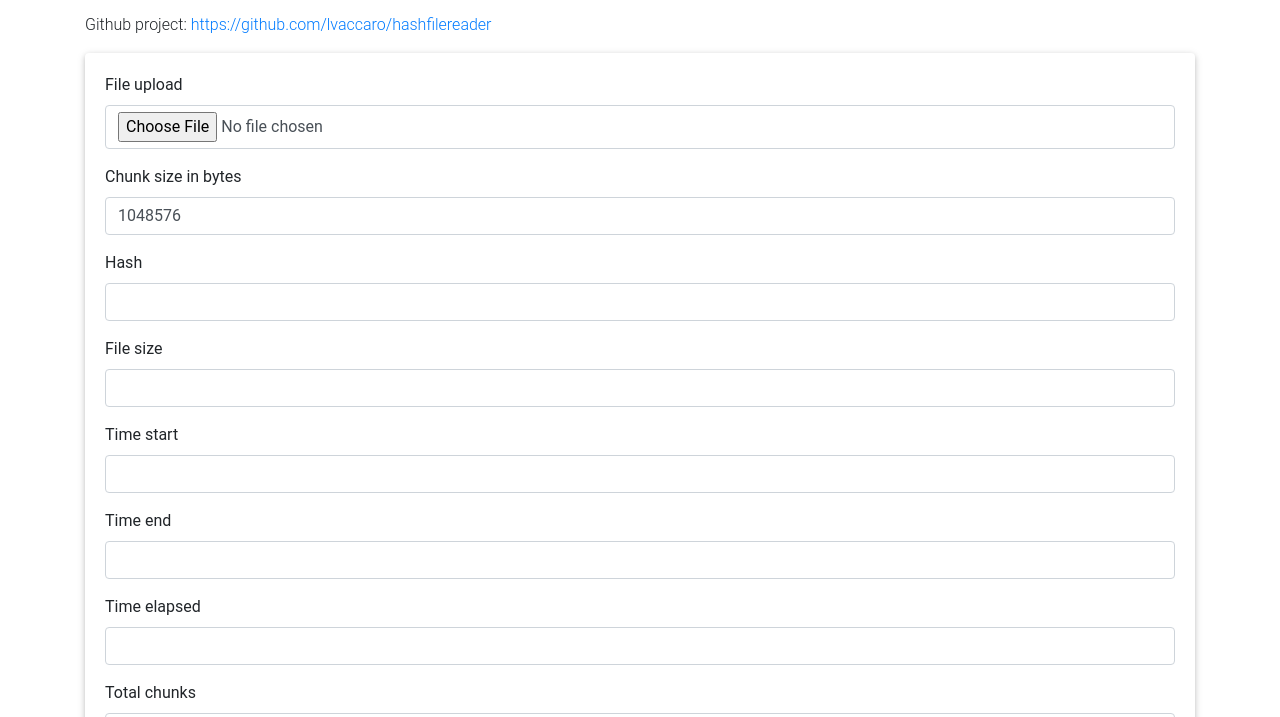
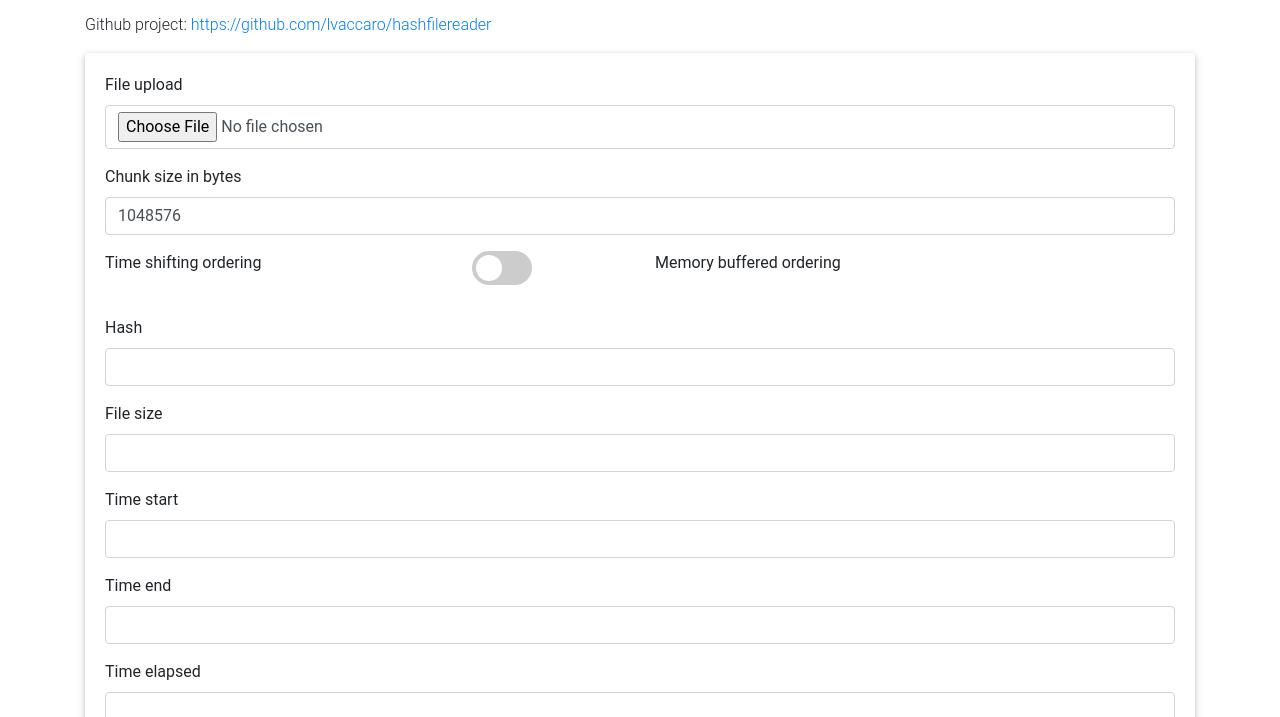
Before and after one commit to lvaccaro/hashfilereader, a plain HTML site: page index.html in a window 1280 px wide. Shown: the part 83-800 px from the top of the page. Drawn offline with nearby package versions, Linux system fonts and the light colour scheme.

Commit message:
Add both reorder mode

```diff
--- a/index.html
+++ b/index.html
@@ -11,7 +11,66 @@
     <link href="https://cdnjs.cloudflare.com/ajax/libs/mdbootstrap/4.5.0/css/mdb.min.css" rel="stylesheet"></head>
 </head>
 <body>
+<style>
+    /* The switch - the box around the slider */
+    .switch {
+        position: relative;
+        display: inline-block;
+        width: 60px;
+        height: 34px;
+    }
 
+    /* Hide default HTML checkbox */
+    .switch input {display:none;}
+
+    /* The slider */
+    .slider {
+        position: absolute;
+        cursor: pointer;
+        top: 0;
+        left: 0;
+        right: 0;
+        bottom: 0;
+        background-color: #ccc;
+        -webkit-transition: .4s;
+        transition: .4s;
+    }
+
+    .slider:before {
+        position: absolute;
+        content: "";
+        height: 26px;
+        width: 26px;
+        left: 4px;
+        bottom: 4px;
+        background-color: white;
+        -webkit-transition: .4s;
+        transition: .4s;
+    }
+
+    input:checked + .slider {
+        background-color: #2196F3;
+    }
+
+    input:focus + .slider {
+        box-shadow: 0 0 1px #2196F3;
+    }
+
+    input:checked + .slider:before {
+        -webkit-transform: translateX(26px);
+        -ms-transform: translateX(26px);
+        transform: translateX(26px);
+    }
+
+    /* Rounded sliders */
+    .slider.round {
+        border-radius: 34px;
+    }
+
+    .slider.round:before {
+        border-radius: 50%;
+    }
+</style>
 <div class="container">
     <div class="page-header">
         <h1>Hashing big file with FileReader JS</h1>
@@ -31,6 +90,20 @@
                     <div class="form-group">
                         <label for="chunkSize">Chunk size in bytes</label>
                         <input type="text" id="chunkSize" class="form-control" value="1048576"/>
+                    </div>
+                    <div class="form-group row">
+                        <div class="col-4">
+                            Time shifting ordering
+                        </div>
+                        <div class="col-2">
+                            <label class="switch">
+                                <input type="switchMode" checked>
+                                <span class="slider round"></span>
+                            </label>
+                        </div>
+                        <div class="col-4">
+                            Memory buffered ordering
+                        </div>
                     </div>
                     <div class="form-group">
                         <label for="hash">Hash</label>
--- a/index.js
+++ b/index.js
@@ -76,7 +76,7 @@ function loading(file, callbackProgress, callbackFinal) {
         reader.offset = offset;
         reader.index = index;
         reader.onload = function(evt) {
-            callbackRead_buffered(this, file, evt, callbackProgress, callbackFinal);
+            callbackRead(this, file, evt, callbackProgress, callbackFinal);
         };
         reader.readAsArrayBuffer(partial);
         offset += chunkSize;
@@ -84,6 +84,13 @@ function loading(file, callbackProgress, callbackFinal) {
     }
 }
 
+function callbackRead(obj, file, evt, callbackProgress, callbackFinal){
+    if( $("#switchMode").isChecked() ){
+        callbackRead_buffered(obj, file, evt, callbackProgress, callbackFinal);
+    } else {
+        callbackRead_waiting(obj, file, evt, callbackProgress, callbackFinal);
+    }
+}
 
 var lastOffset = 0;
 var chunkReorder = 0;
```
Also changed, not shown: 1 other file.
